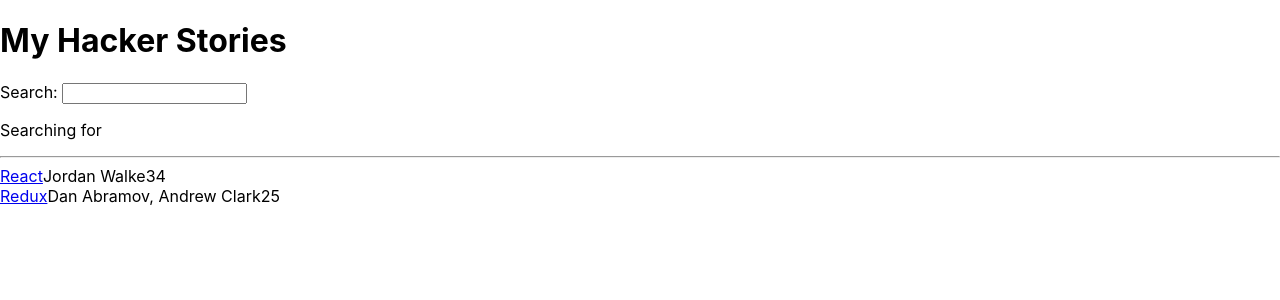
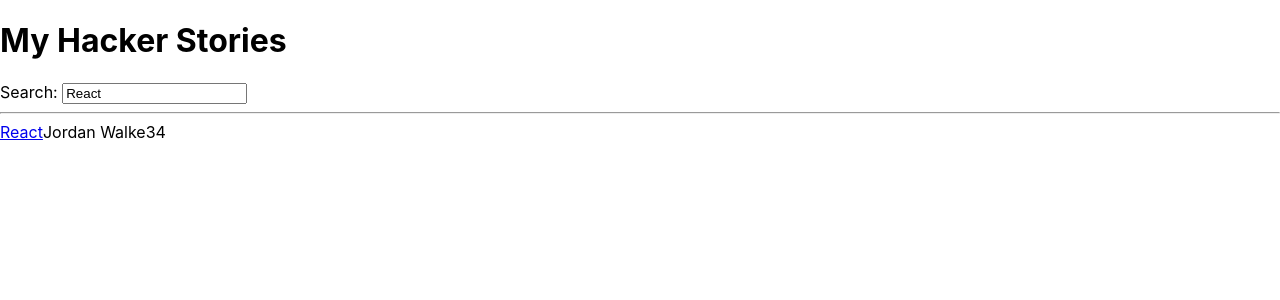
Before and after one commit to aasalgado/hacker-stories, a React (Create React App) app: page / in a window 1280 px wide. Shown: the top 300 px of the page. Built offline with nearby package versions, Linux system fonts and the light colour scheme.

Commit message:
refractored

```diff
--- a/src/App.js
+++ b/src/App.js
@@ -21,52 +21,44 @@
     },
   ];
 
-  const handleSearch = event => {
-    console.log(event.target.value);
-  }
+  const [searchTerm, setSearchTerm] = React.useState('React');
+
+  const handleSearch = event => setSearchTerm(event.target.value);
+
+
+  const searchedStories = stories.filter( story => story.title.toLowerCase().includes(searchTerm.toLowerCase()) );
 
   return (
     <div>
       <h1>My Hacker Stories</h1>
 
-      <Search handleSearch={handleSearch}/>
+      <Search search={searchTerm} onSearch={handleSearch}/>
 
       <hr />
 
-      <List list={stories}/>
+      <List list={searchedStories}/>
     </div>
   );
 }
 
-const Search = ({handleSearch}) => {
-  const [searchTerm, setSearchTerm] = React.useState('');
-
-  const handleChange = event => {
-    setSearchTerm(event.target.value);
-    handleSearch(event);
-  }
-  return (
+const Search = ({search, onSearch}) => (
     <div>
       <label htmlFor='search'>Search: </label>
-      <input id="search" type="text" onChange={handleChange}/>
-
-      <p>Searching for <strong>{searchTerm}</strong></p>
+      <input id="search" type="text" value={search} onChange={onSearch}/>
     </div>
   )
-}
 
-const List = ({list}) => {
-  return (
-    list.map(item => (
-      <div key={item.objectID}>
-        <span>
-            <a href={item.url}>{item.title}</a>
-          </span>
-          <span>{item.author}</span>
-          <span>{item.num_comments}</span>
-          <span>{item.points}</span>
-      </div>
-  )))
-};
+const List = ({list}) => list.map(({objectID, ...item}) => <Item key={objectID} {...item}/> );
+
+const Item = ({ url, title, author, num_comments, points }) => (
+  <div>
+    <span>
+      <a href={url}>{title}</a>
+    </span>
+    <span>{author}</span>
+    <span>{num_comments}</span>
+    <span>{points}</span>
+  </div>
+);
 
 export default App;
```
